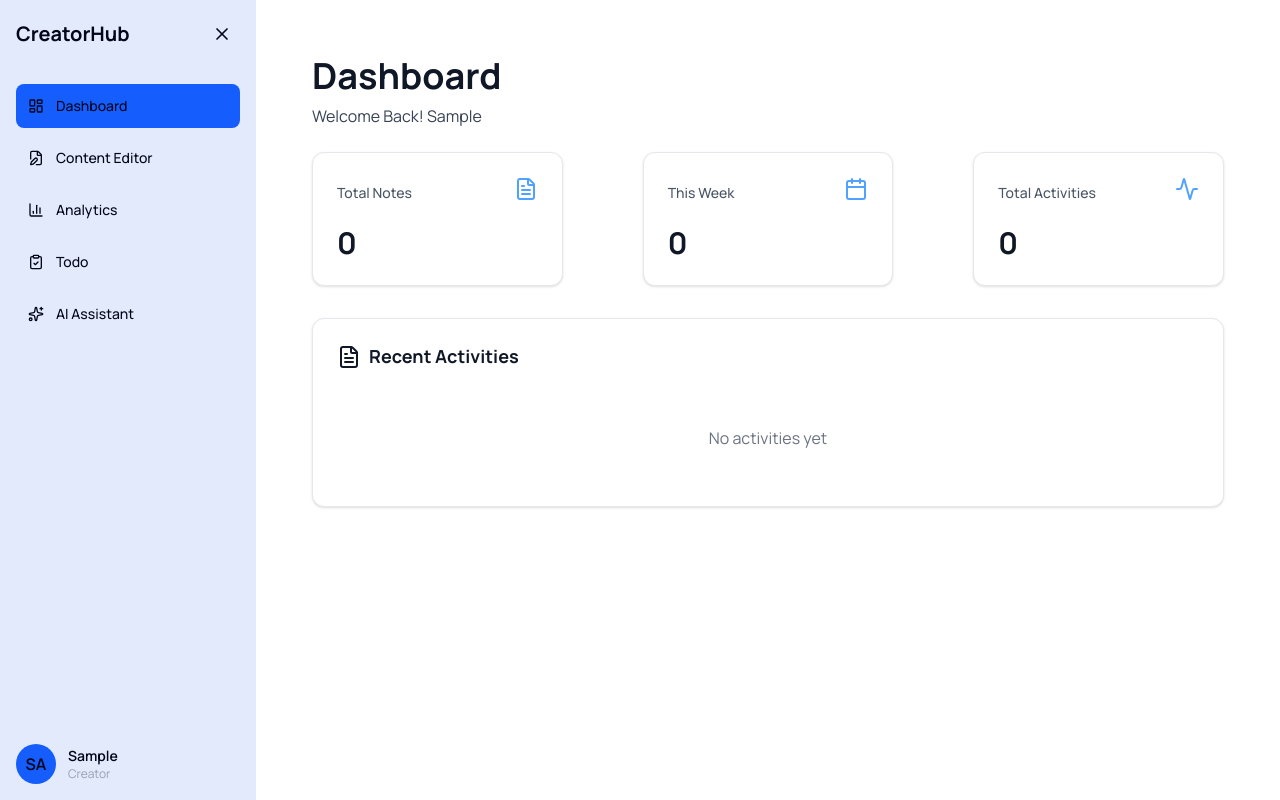
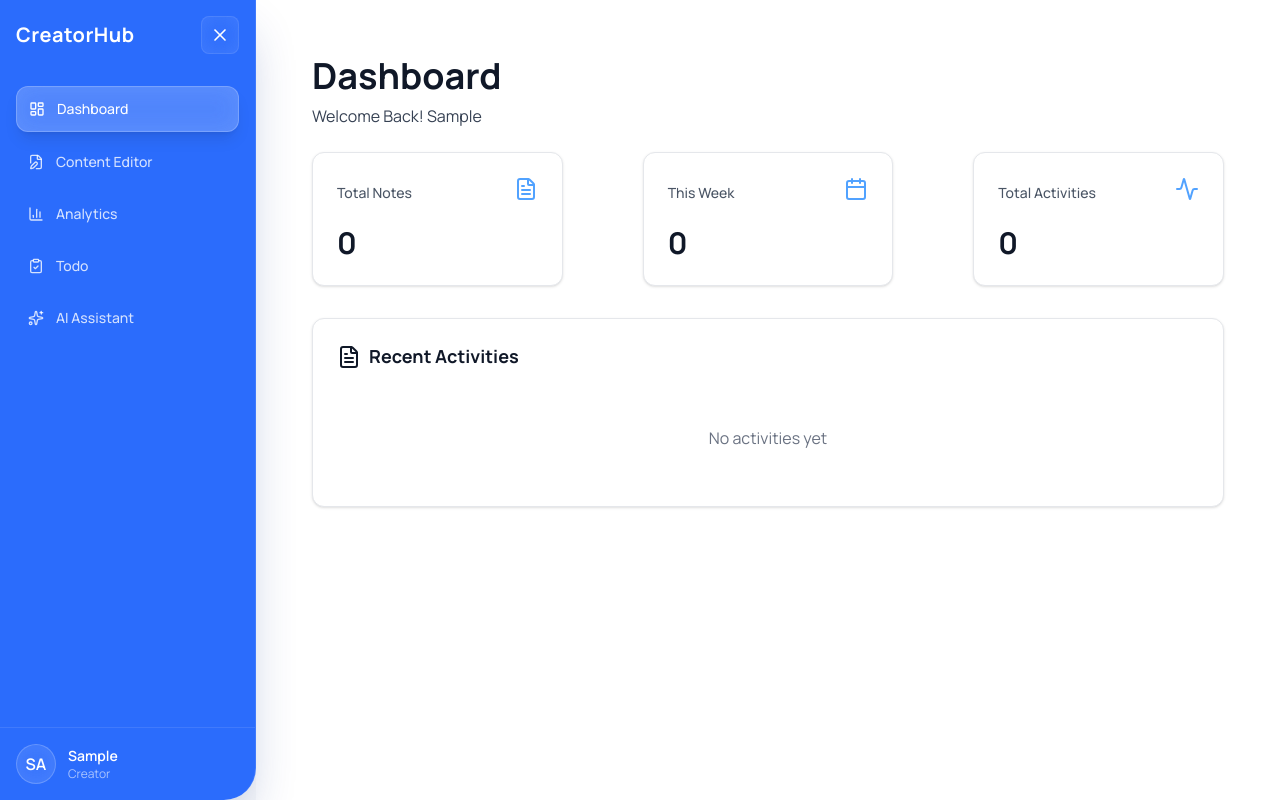
Before and after one commit to Haruna-dev-droid/creators-dashboard, a React (Vite) app: page /dashboardrouter in a window 1280 px wide. Both pictures are taken after typing "Sample", "name@example.com", "Sample123", "Sample123" into the empty fields and a click on the button "Create Account". Built offline with nearby package versions, Linux system fonts and the light colour scheme.

Commit message:
Worked on the dashboard UI

```diff
--- a/src/components/Layout/DashboardRouter.jsx
+++ b/src/components/Layout/DashboardRouter.jsx
@@ -61,16 +61,27 @@ const Sidebar = ({ isOpen, setIsOpen }) => {
 
   return (
     <aside
-      className={`${
-        isOpen ? "w-64" : "w-20"
-      } bg-blue-600/10 text-slate-950 transition-all duration-300 flex flex-col`}
+      className={`${isOpen ? "w-64" : "w-20"} bg-blue-600/90 backdrop-blur-xl
+  border-r border-white/10
+  shadow-2xl shadow-blue-900/30
+  rounded-br-4xl
+  text-white
+  transition-all duration-300
+  flex flex-col`}
     >
       {/* Sidebar Header */}
-      <div className="p-4 flex items-center justify-between ">
-        {isOpen && <h1 className="text-xl font-bold">CreatorHub</h1>}
+      <div className="p-4 flex items-center justify-between">
+        {isOpen && (
+          <h1 className="text-xl font-bold tracking-wide">CreatorHub</h1>
+        )}
+
         <button
           onClick={() => setIsOpen(!isOpen)}
-          className="p-2 hover:bg-slate-800 rounded-lg transition-colors"
+          className="p-2 rounded-lg
+        bg-white/10 backdrop-blur-md
+        border border-white/10
+        hover:bg-white/20
+        transition-all text-white"
         >
           {isOpen ? <X size={20} /> : <Menu size={20} />}
         </button>
@@ -86,11 +97,12 @@ const Sidebar = ({ isOpen, setIsOpen }) => {
             <Link
               key={item.id}
               to={item.path}
-              className={`w-full flex items-center space-x-3 px-3 py-3 rounded-lg transition-colors text-slate-950 ${
-                isActive
-                  ? "bg-blue-600 text-slate-950"
-                  : "text-gray-300 hover:bg-slate-800 hover:text-white"
-              }`}
+              className={`w-full flex items-center space-x-3 px-3 py-3 rounded-xl
+            transition-all duration-300 ${
+              isActive
+                ? "bg-white/25 backdrop-blur-md border border-white/20 text-white font-semibold shadow-lg"
+                : "text-white/80 hover:bg-white/10 hover:text-white"
+            }`}
             >
               <Icon size={16} className="flex-shrink-0" />
               {isOpen && <span className="font-medium">{item.name}</span>}
@@ -101,16 +113,22 @@ const Sidebar = ({ isOpen, setIsOpen }) => {
 
       {/* Sidebar Footer */}
       {isOpen && (
-        <div className="p-4 ">
+        <div className="p-4 border-t border-white/10">
           <div className="flex items-center space-x-3">
-            <div className="w-10 h-10 bg-blue-600 rounded-full flex items-center justify-center">
-              <span className="font-semibold">
+            <div
+              className="w-10 h-10
+          bg-white/15 backdrop-blur-md
+          border border-white/20
+          rounded-full flex items-center justify-center"
+            >
+              <span className="font-semibold text-white">
                 {user?.name?.slice(0, 2).toUpperCase()}
               </span>
             </div>
+
             <div>
               <p className="font-semibold text-sm">{user?.name || "User"}</p>
-              <p className="text-xs text-gray-400">Creator</p>
+              <p className="text-xs text-white/60">Creator</p>
             </div>
           </div>
         </div>
--- a/src/components/contexts/AppContext.jsx
+++ b/src/components/contexts/AppContext.jsx
@@ -4,30 +4,36 @@ const AppContext = createContext(null);
 
 export function AppProvider({ children }) {
   const [notes, setNotes] = useState([]);
+  const [todo, setTodo] = useState([]);
   const [activities, setActivities] = useState([]);
 
   useEffect(() => {
     setNotes(JSON.parse(localStorage.getItem("notes") || "[]"));
+    setTodo(JSON.parse(localStorage.getItem("todo") || "[]"));
     setActivities(JSON.parse(localStorage.getItem("activities") || "[]"));
   }, []);
 
   useEffect(() => {
     localStorage.setItem("notes", JSON.stringify(notes));
+    localStorage.setItem("todo", JSON.stringify(todo));
     localStorage.setItem("activities", JSON.stringify(activities));
-  }, [notes, activities]);
+  }, [notes, todo, activities]);
 
-  const logActivity = (type, noteTitle, category) => {
+  const logActivity = (type, noteTitle, category, todo) => {
     const entry = {
       type,
       noteTitle,
       category,
+      todo,
       timestamp: new Date().toISOString(),
     };
     setActivities((prev) => [entry, ...prev].slice(0, 100));
   };
 
   return (
-    <AppContext.Provider value={{ notes, activities, setNotes, logActivity }}>
+    <AppContext.Provider
+      value={{ notes, todo, activities, setNotes, setTodo, logActivity }}
+    >
       {children}
     </AppContext.Provider>
   );
--- a/src/components/pages/Todo.jsx
+++ b/src/components/pages/Todo.jsx
@@ -1,24 +1,29 @@
 import React, { useState, useEffect, useRef } from "react";
-
+import { useApp } from "../contexts/AppContext";
 import { Trash2 } from "lucide-react";
 
 const filter = ["All", "Pending", "Completed"];
 
 function Todo() {
-  const [todo, setTodo] = useState([]);
+  const { todo, setTodo, logActivity } = useApp();
+  // const [todo, setTodo] = useState([]);
   const [input, setInput] = useState("");
   const [filterStatus, setFilterStatus] = useState("All");
   const inputRef = useRef(null);
 
   const addTodo = () => {
     if (input.trim() === "") return;
-    setTodo([...todo, { id: Date.now(), text: input, completed: false }]);
+    const newTodo = { id: Date.now(), text: input, completed: false };
+    setTodo([...todo, newTodo]);
+    logActivity("add", null, null, newTodo.text);
     setInput("");
     inputRef.current.focus();
   };
 
   const removeTodo = (id) => {
     setTodo(todo.filter((item) => item.id !== id));
+    const removedItem = todo.find((item) => item.id === id);
+    if (removedItem) logActivity("remove", null, null, removedItem.text);
   };
 
   const toggleTodo = (id) => {
```
